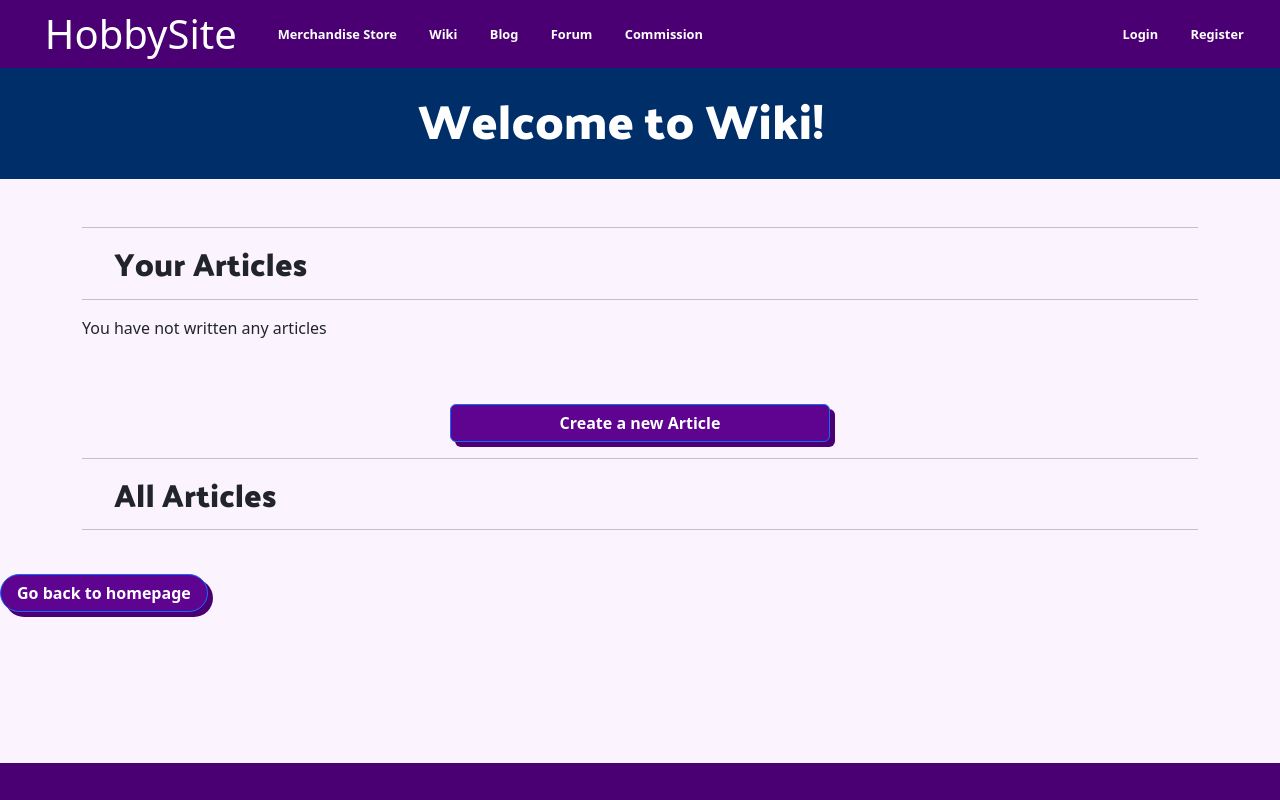
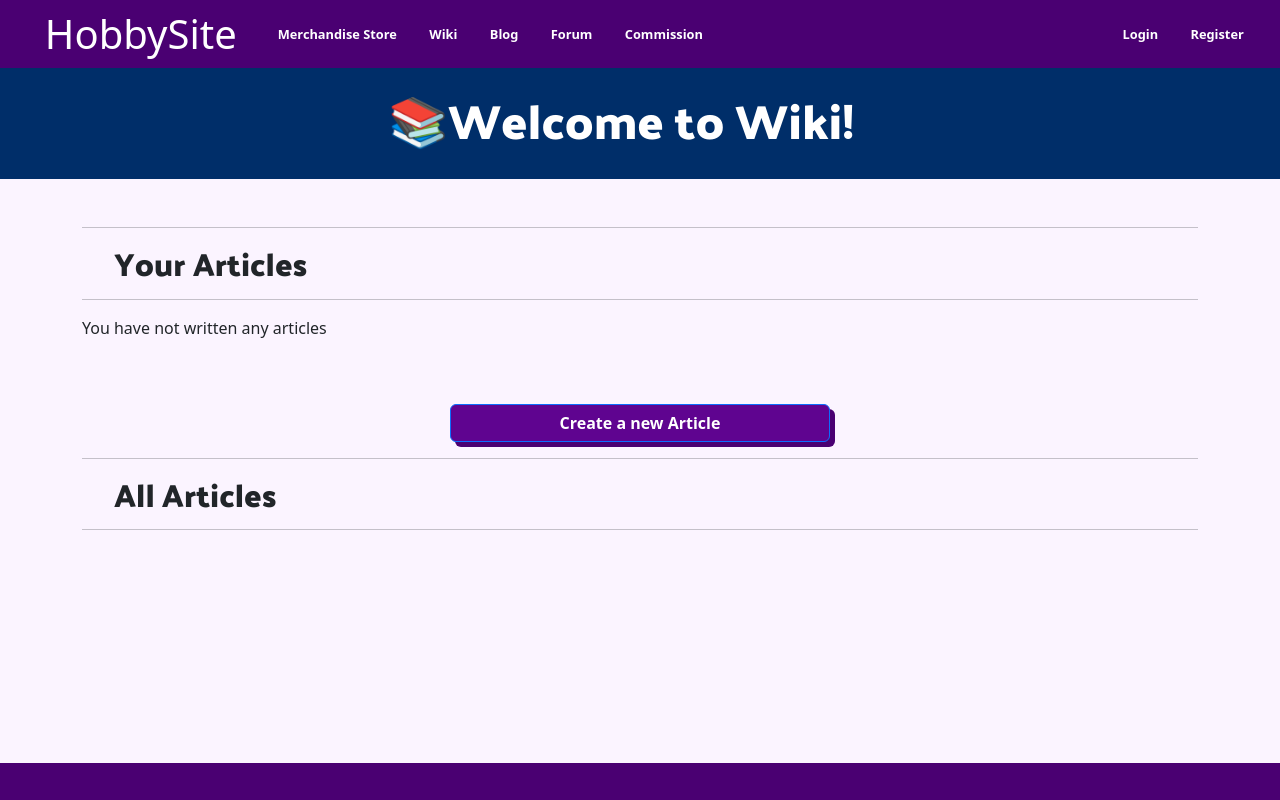
Before and after one commit to madyoung914/hobbysite-ED-1, a Django app: page /wiki/articles in a window 1280 px wide. Run offline with Django 5.2, Linux system fonts and the light colour scheme; data that the repository does not hold is empty; parts of the project's set-up code (start-up, migrations or seed data) failed here and were passed over.

Commit message:
fixed some things for consistency

```diff
--- a/hobbysite/merchstore/templates/merchstore/merch_detail.html
+++ b/hobbysite/merchstore/templates/merchstore/merch_detail.html
@@ -27,7 +27,7 @@
 
             <hr>
             <p class="ms-3">{{ object.description }}</p>
-            <p>Owner: {{ object.owner }} - @{{ object.owner.user.username }}</p>
+            <p>Owner: {{ object.owner }} - <a href="{% url 'user_management:profile' username=object.owner.user.username %}">@{{ object.owner.user.username }}</a></p>
             <p>Product Type: {{ object.producttype }}</p>
 
             <div class="d-flex gap-3">
--- a/hobbysite/merchstore/templates/merchstore/merch_list.html
+++ b/hobbysite/merchstore/templates/merchstore/merch_list.html
@@ -52,7 +52,7 @@
 
 
             <div style="display: flex; justify-content: center; gap: 20px; margin: 20px;">
-                <h4><a class="btn btn-primary rounded-pill" href="{% url 'merchstore:merch-add' %}">Want to create a new product?</a></h4>
+                <h4><a class="btn btn-primary rounded-pill" href="{% url 'merchstore:merch-add' %}">Create a new Product</a></h4>
                 <h4><a class="btn btn-primary rounded-pill" href="{% url 'merchstore:merch-transactions' %}">My Transactions</a></h4>
             </div>
 
--- a/hobbysite/wiki/templates/wiki/article_detail.html
+++ b/hobbysite/wiki/templates/wiki/article_detail.html
@@ -23,7 +23,7 @@
             </div>
 
             <p style="margin-top: 10px;">
-                By: {{ article.author.name }} - @{{ article.author.user }} <br>
+                By: {{ article.author.name }} - <a href="{% url 'user_management:profile' username=article.author.user.username %}">@{{ article.author.user }}</a> <br>
                 Created on: {{ article.created_on }} <br>
                 Last Updated on: {{ article.updated_on }}
             </p>
@@ -70,7 +70,7 @@
         </div>
 
         <div class="container">
-            <h3 style="margin-top: 2em;">Other Articles from {{ article.category.name }}</h3>
+            <h3 style="margin-top: 2em;">Other Articles about {{ article.category.name }}</h3>
             <hr>
                 <ul>
                     {% for related in related_articles %}
--- a/hobbysite/wiki/templates/wiki/article_list.html
+++ b/hobbysite/wiki/templates/wiki/article_list.html
@@ -1,11 +1,11 @@
 {% extends 'base.html' %}
 {% load static %}
 
-{% block title %}Online Wiki{% endblock %}
+{% block title %}Wiki{% endblock %}
 
 {% block content %}
     <div class="header">
-        <h1 class="header-brand">Welcome to Wiki!</h1>
+        <h1 class="header-brand">📚Welcome to Wiki!</h1>
     </div>
 
     <div class="container-fluid mx-0 app-content">
@@ -45,13 +45,5 @@
                 </ul>
             {% endfor %}
         </div>
-
-        {% if request.user.is_authenticated %}
-            <br>
-            <a class="btn btn-primary rounded-pill my-1" href="{% url 'user_management:profile' username=user.username %}">Go back to profile</a>
-        {% endif %}
-
-        <br>
-        <a class="btn btn-primary rounded-pill my-1" href="{% url 'main_interface:homepage'%}">Go back to homepage</a>
     </div>
 {% endblock %}
```
